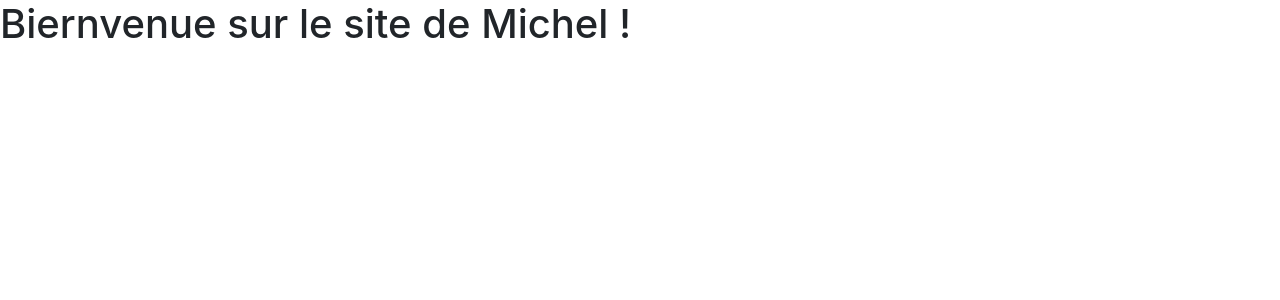
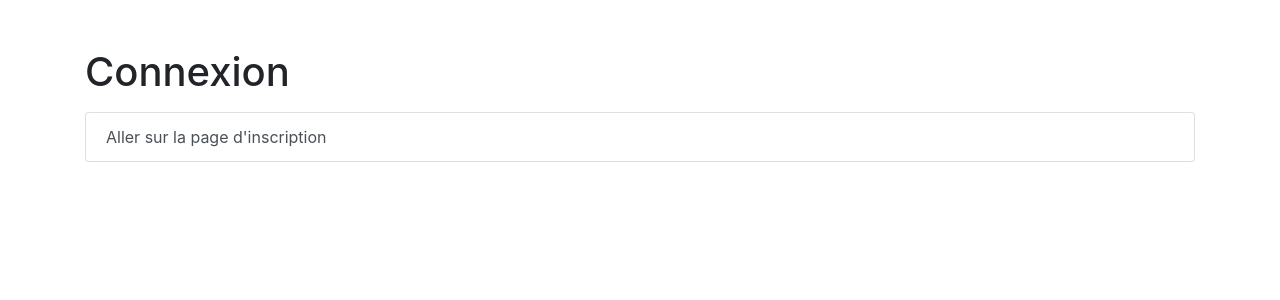
Before and after one commit to mvidailhet/donkey_school-angular_challenges_corrections, an Angular app: page / in a window 1280 px wide. Shown: the top 300 px of the page. Built offline with nearby package versions, Linux system fonts and the light colour scheme.

Commit message:
Création de la page d'inscription avec son module et son router module
Attention à ne pas répimporter le BrowserModule dans le sous-module.

Importer le CommonModule à la place

```diff
--- a/src/app/app-routing.module.ts
+++ b/src/app/app-routing.module.ts
@@ -1,7 +1,17 @@
 import { NgModule } from '@angular/core';
 import { RouterModule, Routes } from '@angular/router';
+import { ConnexionComponent } from './pages/connexion/connexion.component';
 
-const routes: Routes = [];
+const routes: Routes = [
+  {
+    path: '',
+    component: ConnexionComponent
+  },
+  {
+    path: 'inscription',
+    loadChildren: () => import('./pages/inscription/inscription.module').then((m) => m.InscriptionModule),
+  }
+];
 
 @NgModule({
   imports: [RouterModule.forRoot(routes)],
--- a/src/app/app.component.html
+++ b/src/app/app.component.html
@@ -1,3 +1 @@
-<h1>{{ title }}</h1>
-
 <router-outlet></router-outlet>
--- a/src/app/app.module.ts
+++ b/src/app/app.module.ts
@@ -9,7 +9,7 @@ import { ConnexionComponent } from './pages/connexion/connexion.component';
 @NgModule({
   declarations: [
     AppComponent,
-    ConnexionComponent
+    ConnexionComponent,
   ],
   imports: [
     BrowserModule,
--- a/src/app/pages/connexion/connexion.component.html
+++ b/src/app/pages/connexion/connexion.component.html
@@ -1 +1,9 @@
-<p>connexion works!</p>
+<div class="container mt-5">
+  <h1>Connexion</h1>
+
+  <div class="list-group mt-3">
+    <div routerLink="/inscription" class="list-group-item list-group-item-action">
+      Aller sur la page d'inscription
+    </div>
+  </div>
+</div>
--- /dev/null
+++ b/src/app/pages/inscription/inscription.component.html
@@ -0,0 +1 @@
+<p>inscription works!</p>
--- /dev/null
+++ b/src/app/pages/inscription/inscription.component.ts
@@ -0,0 +1,15 @@
+import { Component, OnInit } from '@angular/core';
+
+@Component({
+  selector: 'app-inscription',
+  templateUrl: './inscription.component.html',
+  styleUrls: ['./inscription.component.scss']
+})
+export class InscriptionComponent implements OnInit {
+
+  constructor() { }
+
+  ngOnInit(): void {
+  }
+
+}
```
Also changed, not shown: src/app/pages/inscription/inscription-routing.module.ts (added, +16 -0 lines), src/app/pages/inscription/inscription.module.ts (added, +12 -0 lines), src/app/pages/inscription/inscription.component.scss (added).
